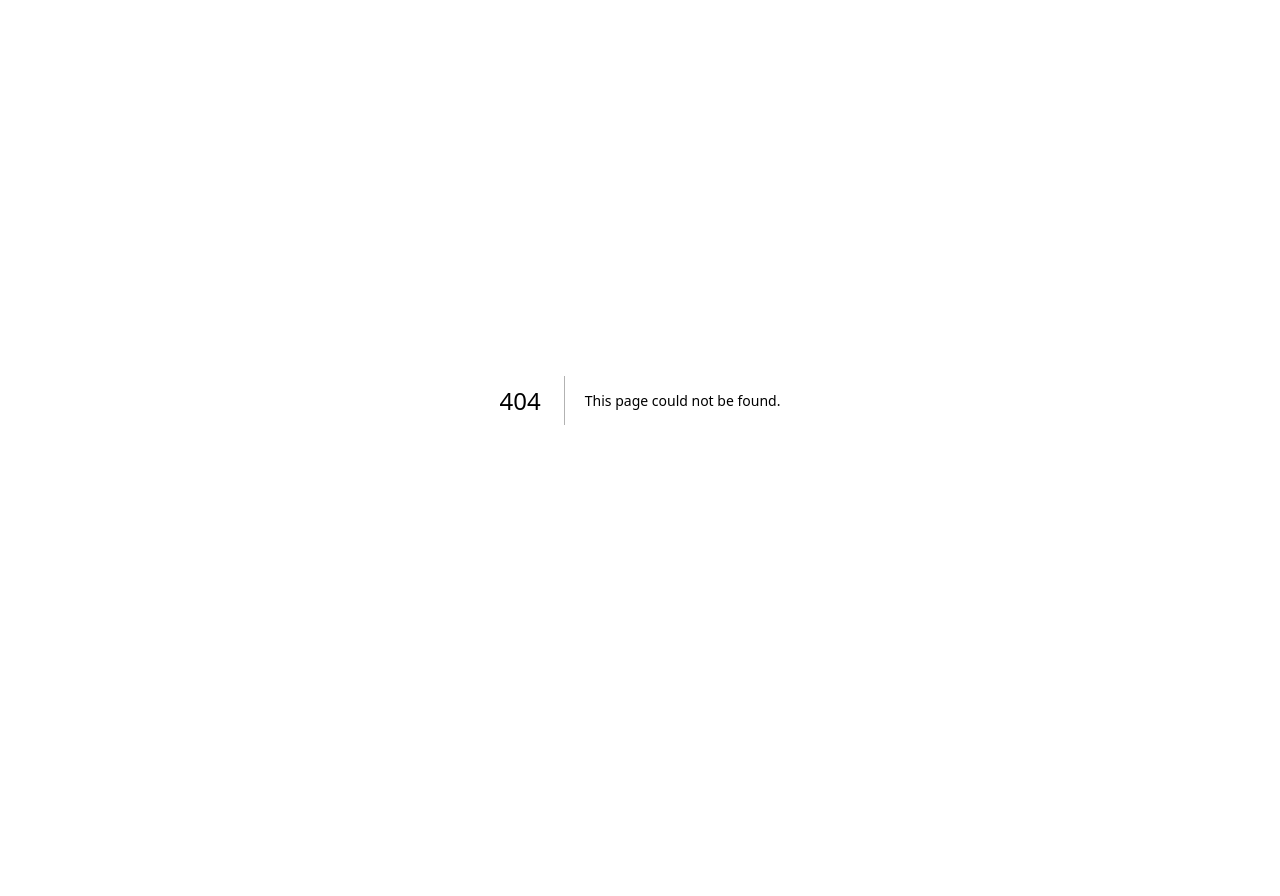
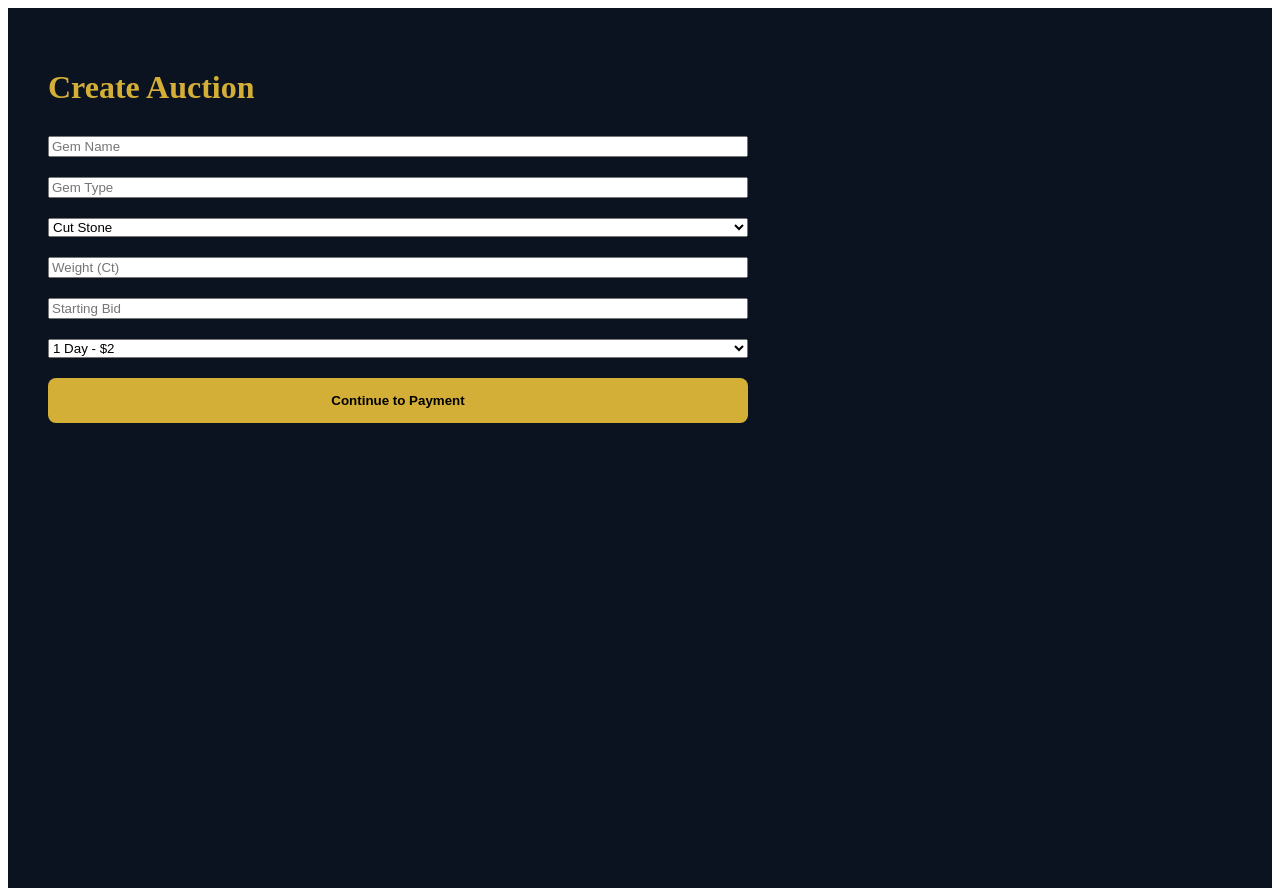
Before and after one commit to ceylongemmarket/Ceylon-gem-market, a Next.js app: page /auctions/create in a window 1280 px wide. Before the commit this address had no page. Before the commit the page ends 800 px from the top, so only its background shows below. Built offline with nearby package versions, Linux system fonts and the light colour scheme.

Commit message:
Create auction page with form inputs

```diff
--- /dev/null
+++ b/app/auctions/create/page.tsx
@@ -0,0 +1,65 @@
+export default function CreateAuction() {
+  return (
+    <main
+      style={{
+        background: "#0B1220",
+        minHeight: "100vh",
+        color: "#fff",
+        padding: "40px",
+      }}
+    >
+      <h1
+        style={{
+          color: "#D4AF37",
+          marginBottom: "30px",
+        }}
+      >
+        Create Auction
+      </h1>
+
+      <div
+        style={{
+          maxWidth: "700px",
+          display: "grid",
+          gap: "20px",
+        }}
+      >
+        <input placeholder="Gem Name" />
+
+        <input placeholder="Gem Type" />
+
+        <select>
+          <option>Cut Stone</option>
+          <option>Rough Stone</option>
+        </select>
+
+        <input placeholder="Weight (Ct)" />
+
+        <input placeholder="Starting Bid" />
+
+        <select>
+          <option>1 Day - $2</option>
+          <option>2 Days - $3</option>
+          <option>3 Days - $5</option>
+          <option>4 Days - $7</option>
+          <option>5 Days - $10</option>
+          <option>6 Days - $12</option>
+          <option>7 Days - $15</option>
+        </select>
+
+        <button
+          style={{
+            background: "#D4AF37",
+            color: "#000",
+            border: "none",
+            padding: "15px",
+            borderRadius: "8px",
+            fontWeight: "bold",
+          }}
+        >
+          Continue to Payment
+        </button>
+      </div>
+    </main>
+  );
+}
```
